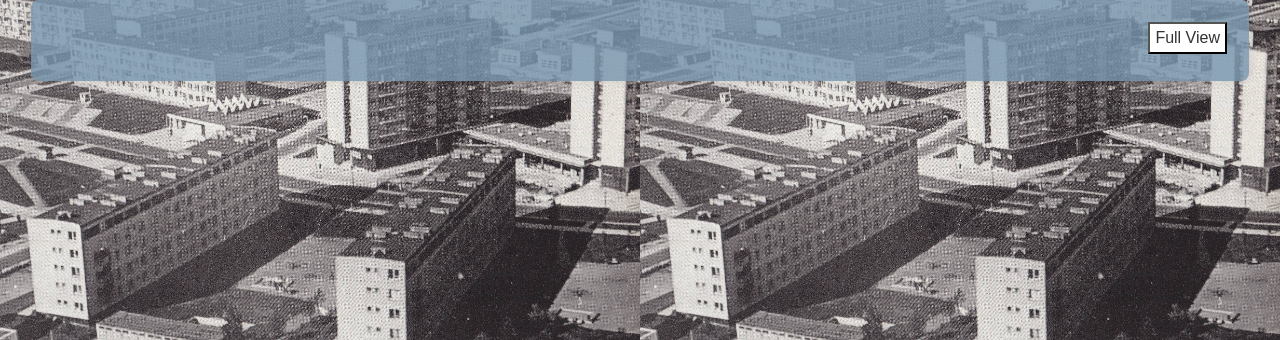
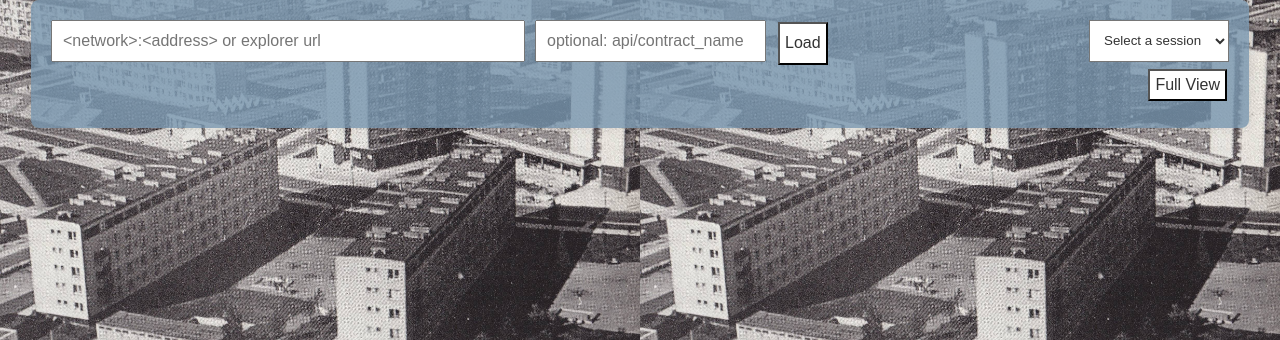
Before and after one commit to shortdoom/betterscan-v1, a Flask app: page /protocol_view.html in a window 1280 px wide. Shown: the part 190-530 px from the top of the page. Run offline with Flask 3, Linux system fonts and the light colour scheme; data that the repository does not hold is empty.

Commit message:
fix: d3 circles escaping

```diff
--- a/core/templates/protocol_view.html
+++ b/core/templates/protocol_view.html
@@ -16,16 +16,36 @@
       <h1>┗┫⦀⦙ｂｅｔｔｅｒｓｃａｎ⦙⦀┣┛</h1>
     </div>
     <div id="dashboard">
+      <div id="inputDropdownFlex">
+        <div id="inputGroup">
+          <input
+            type="text"
+            id="pathInput"
+            placeholder="<network>:<address> or explorer url"
+            style="width: 450px"
+          />
+          <input
+            type="text"
+            id="paramInput"
+            placeholder="optional: api/contract_name"
+            style="color: #fff"
+          />
+          <button onclick="loadData()">Load</button>
+        </div>
+        <div id="dropdownContainer"></div>
+      </div>
       <div id="menuGroup">
         <button onclick="window.location.href='/'">Full View</button>
       </div>
       <div id="cy"></div>
     </div>
     <script>
+
       document.addEventListener("DOMContentLoaded", function () {
+        populateSessionStorageDropdown();
         const dashboard = document.getElementById("dashboard");
         const width = dashboard.offsetWidth;
-        const height = window.innerHeight;
+        let height = window.innerHeight;
 
         fetch("/protocol_view")
           .then((response) => response.json())
@@ -33,7 +53,6 @@
             const nodes = data.nodes;
             const links = data.links;
 
-            // Identify connected and unconnected nodes
             const connectedNodeIds = new Set(
               links.flatMap((link) => [link.source, link.target])
             );
@@ -45,13 +64,24 @@
             const svg = d3
               .select("#dashboard")
               .append("svg")
-              .attr("class", "network-svg") // Adding a class for specific styling
+              .attr("class", "network-svg")
               .attr("width", width)
               .attr("height", height);
 
-            const radius = 150;
+            svg
+              .append("defs")
+              .append("marker")
+              .attr("id", "arrow")
+              .attr("viewBox", "0 -5 10 10")
+              .attr("refX", 25)
+              .attr("refY", 0)
+              .attr("markerWidth", 6)
+              .attr("markerHeight", 6)
+              .attr("orient", "auto-start-reverse")
+              .append("path")
+              .attr("d", "M0,-5L10,0L0,5")
+              .attr("fill", "#000");
 
-            // Apply forces
             const simulation = d3
               .forceSimulation(nodes)
               .force(
@@ -64,28 +94,27 @@
               .force(
                 "charge",
                 d3.forceManyBody().strength((d) => -500)
-              ) // Unified repulsion strength
-              .force("center", d3.forceCenter(width / 2, height / 2)) // General center force
+              )
+              .force("center", d3.forceCenter(width / 2, height / 2))
               .force(
                 "radial",
                 d3
                   .forceRadial(
-                    (d) => (d.connected ? 0 : radius),
+                    (d) => (d.connected ? 0 : 150),
                     width / 2,
                     height / 2
                   )
                   .strength((d) => (d.connected ? 0 : 0.1))
-              ); // Radial force for unconnected
+              );
 
-            // Visualization elements setup (node, link, labels)
             const link = svg
               .append("g")
-              .attr("stroke", "black")
-              .attr("stroke-opacity", 0.5)
+              .attr("stroke", "#999")
               .selectAll("line")
               .data(links)
               .join("line")
-              .attr("stroke-width", 1);
+              .attr("stroke-width", 2)
+              .attr("marker-end", "url(#arrow)");
 
             const node = svg
               .append("g")
@@ -118,21 +147,26 @@
                 .attr("x2", (d) => d.target.x)
                 .attr("y2", (d) => d.target.y);
 
-              // Update positions
               node
-                .attr("cx", (d) => Math.max(15, Math.min(width - 15, d.x)))
-                .attr("cy", (d) => {
-                  maxY = Math.max(maxY, d.y + 15); // Include radius of node
-                  minY = Math.min(minY, d.y - 15); // Include radius of node
-                  return Math.max(15, Math.min(height - 15, d.y));
-                });
+                .each(function (d) {
+                  d.x = Math.max(15, Math.min(width - 15, d.x));
+                  d.y = Math.max(15, Math.min(height - 15, d.y));
+                })
+                .attr("cx", (d) => d.x)
+                .attr("cy", (d) => d.y);
 
               labels.attr("x", (d) => d.x + 20).attr("y", (d) => d.y + 15);
 
-              // Dynamically adjust SVG height to fit nodes
-              const neededHeight = maxY - minY + 30; // Adding some padding
+              maxY = Math.max(maxY, ...node.data().map((d) => d.y + 15));
+              minY = Math.min(minY, ...node.data().map((d) => d.y - 15));
+              const neededHeight = maxY - minY + 30;
               if (neededHeight > height) {
-                svg.attr("height", neededHeight);
+                height = neededHeight;
+                svg.attr("height", height);
+                simulation
+                  .force("center", d3.forceCenter(width / 2, height / 2))
+                  .alpha(0.3)
+                  .restart();
               }
             });
 
@@ -159,6 +193,54 @@
             console.error("Error fetching data:", error);
           });
       });
+
+      function jumpToSession(session_path) {
+        window.history.pushState(
+          session_path,
+          "",
+          `/?session_id=${session_path}`
+        );
+        // initializeLoadData(session_path);
+      }
+
+      function populateSessionStorageDropdown() {
+        var select = document.createElement("select");
+        select.id = "keysDropdown";
+
+        select.onchange = function () {
+          jumpToSession(select.value);
+        };
+
+        var defaultOption = document.createElement("option");
+        defaultOption.text = "Select a session";
+        select.appendChild(defaultOption);
+
+        fetch("/list_sessions")
+          .then((response) => {
+            if (!response.ok) {
+              return response.text().then((text) => {
+                throw new Error(text);
+              });
+            }
+            return response.json();
+          })
+          .then((directories) => {
+            Object.entries(directories).forEach(([directory]) => {
+              var option = document.createElement("option");
+              var parts = directory.split(":");
+              option.value = parts.slice(0, 2).join(":");
+              option.text = directory;
+              select.appendChild(option);
+            });
+          })
+          .catch((error) => {
+            console.error("Error fetching files/out directories:", error);
+          });
+
+        var container = document.getElementById("dropdownContainer");
+        container.innerHTML = "";
+        container.appendChild(select);
+      }
     </script>
   </body>
 </html>
```
